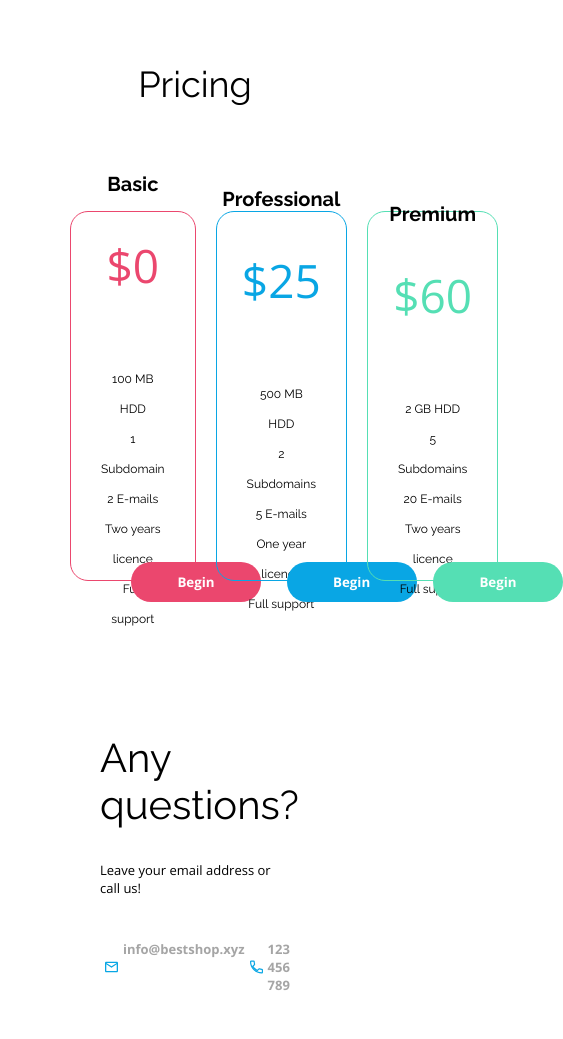
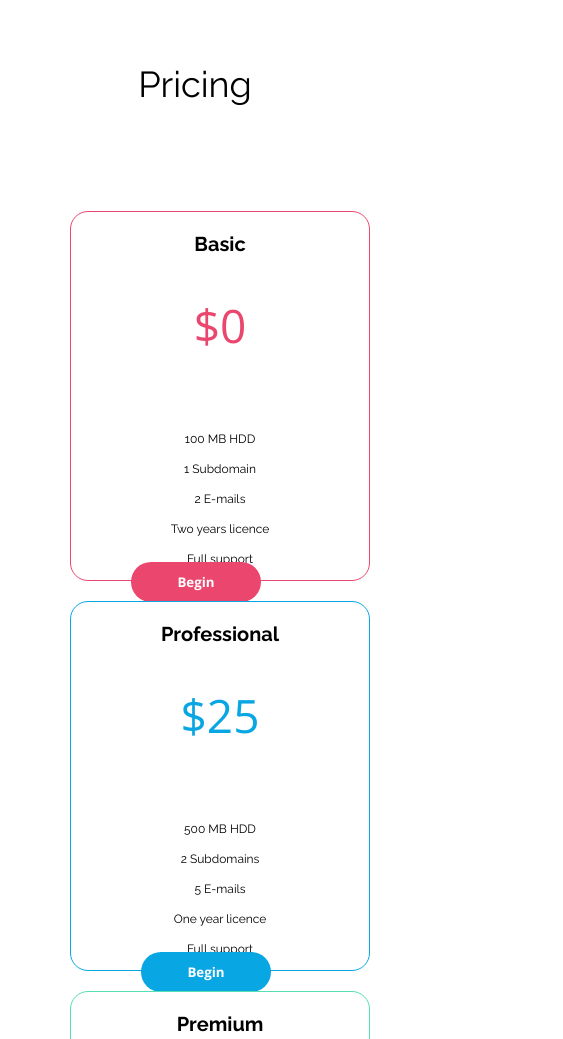
Before and after one commit to miiink/oxygenshop, a plain HTML site: page index.html in a window 390 px wide. Shown: the part 2729-3768 px from the top of the page, 563 px wide, since content can reach past the window. Drawn offline with nearby package versions, Linux system fonts and the light colour scheme.

Commit message:
Update style.css

```diff
--- a/style.css
+++ b/style.css
@@ -313,6 +313,7 @@ button {
   justify-content: space-between;
   padding: 70px;
   gap: 20px;
+  max-width: 1200px;
 }
 
 .prices__container-pricingbox1 {
@@ -604,6 +605,10 @@ button {
     width: ;
   }
 
+  .prices__container {
+    flex-direction: column;
+  }
+
   #contact {
     flex-direction: column;
   }
```
